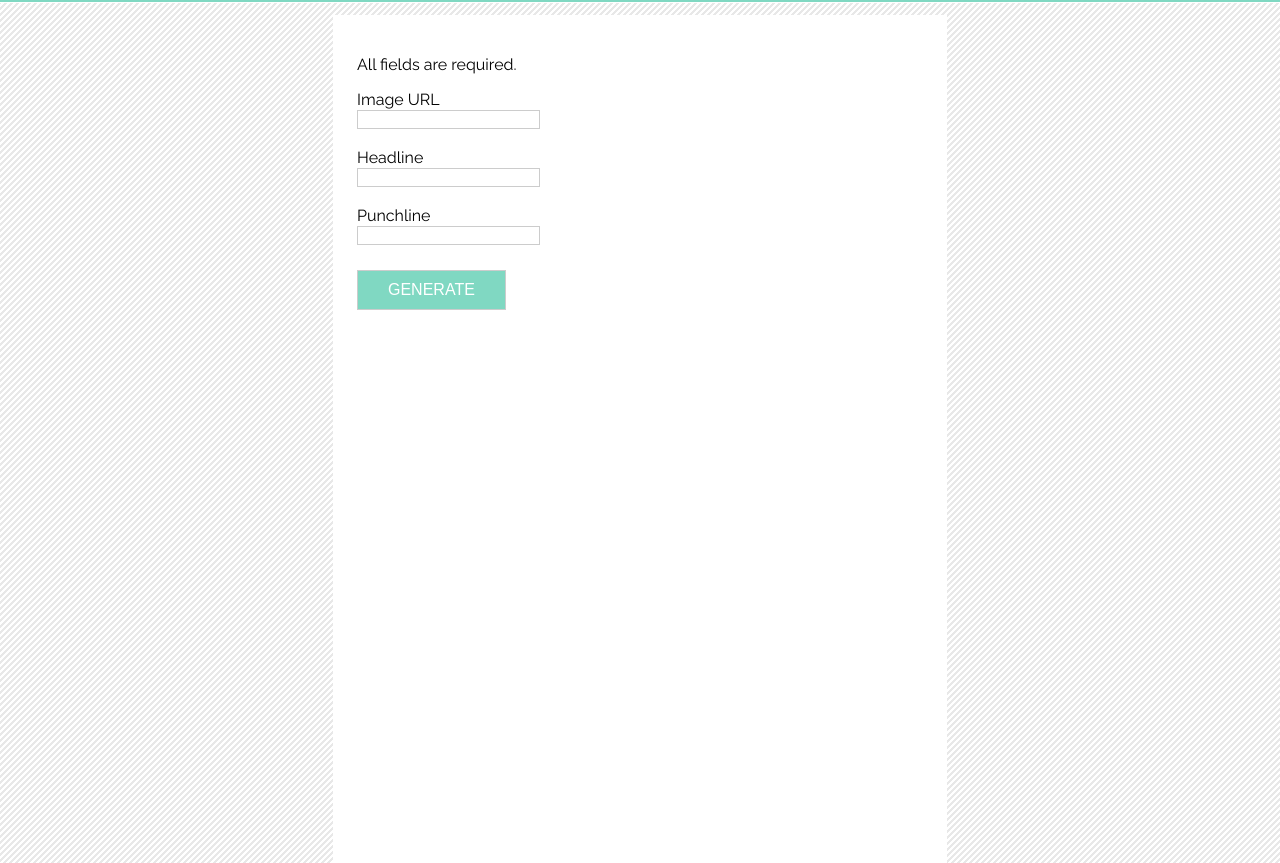
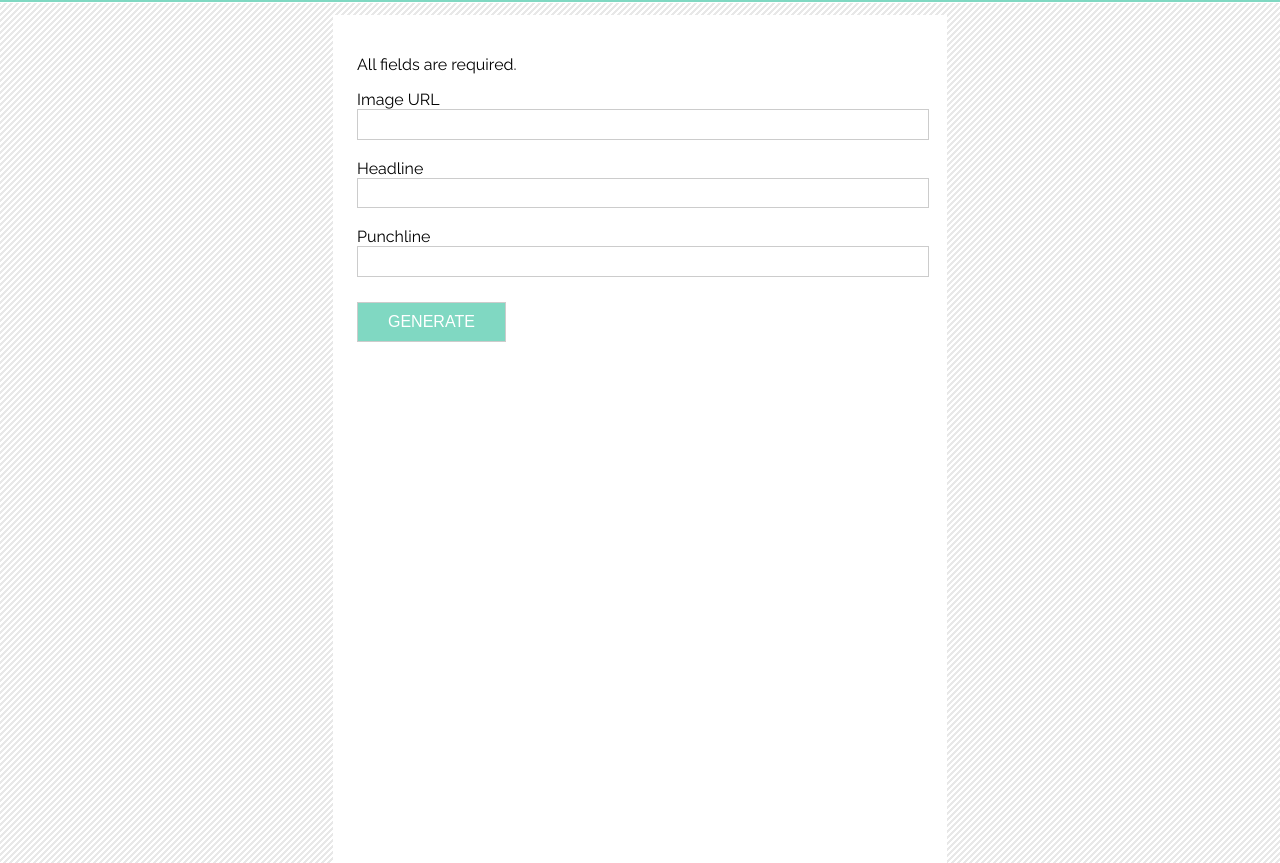
Before and after one commit to davidwisz/rithm-school-meme-generator, a plain HTML site: page index.html in a window 1280 px wide. Shown: the part 83-946 px from the top of the page. Drawn offline with Linux system fonts and the light colour scheme; a web font is replaced by a local one.

Commit message:
a little more styling for the form elements

```diff
--- a/assets/wisz.css
+++ b/assets/wisz.css
@@ -69,7 +69,8 @@ main.home {
 }
 
 
-input { border: 1px solid #ccc;}
+input { border: 1px solid #ccc; min-height: 2em; width: 100%;}
+input.submit { width: auto;}
 .submit { background-color: #80d8c2; font-size: 1em; color: #fff; padding: 10px 30px; margin-top: 25px;}
 .meme-container {
 	position: relative;
```
